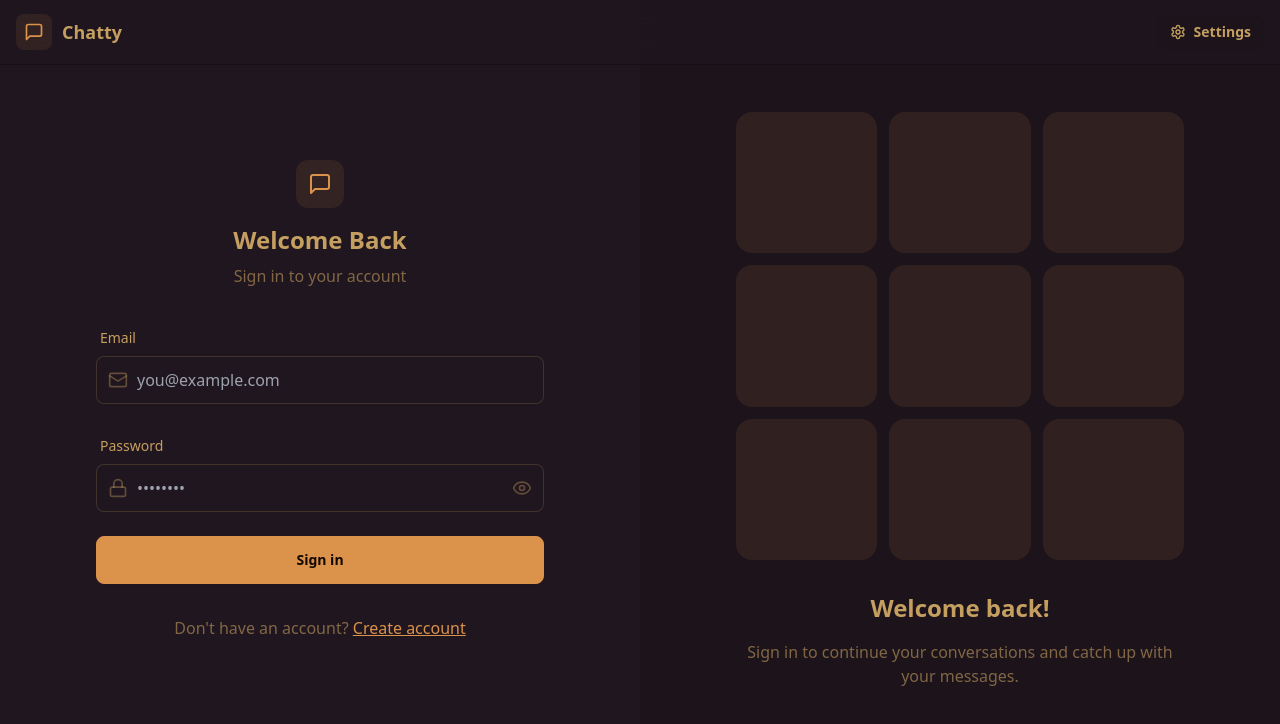
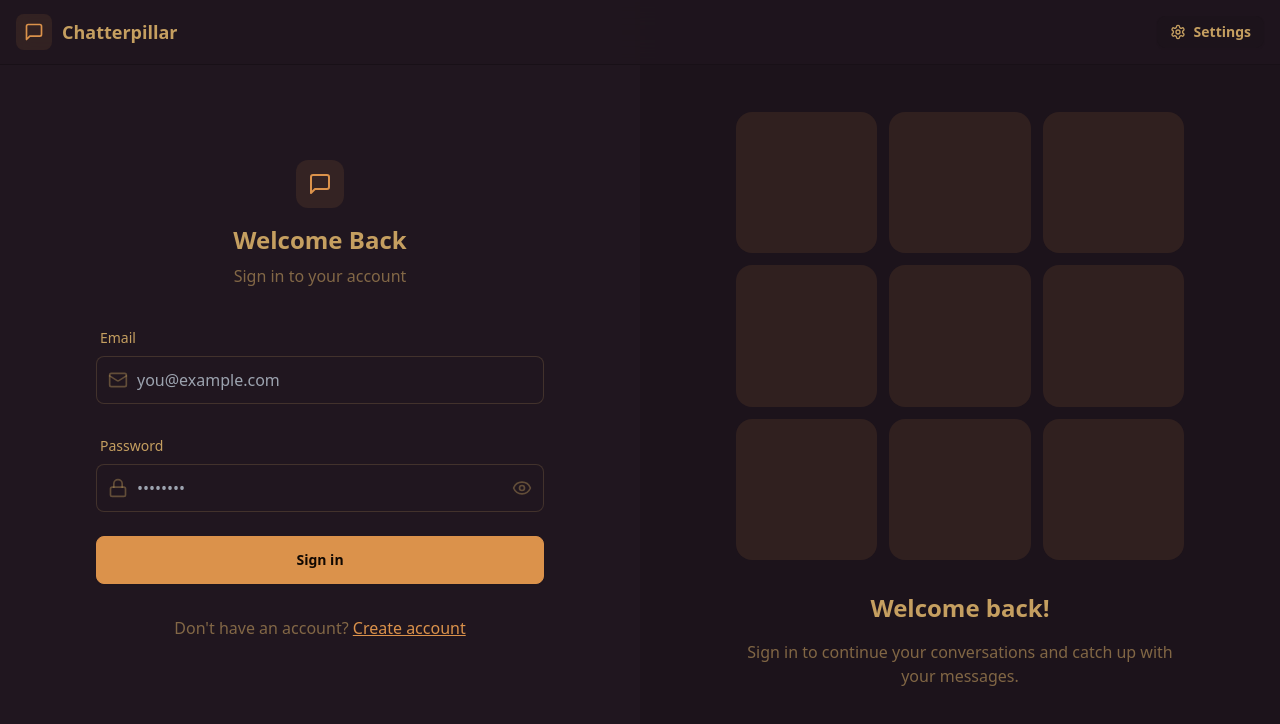
Before and after one commit to GnanaPrakashNarayana/Real-Time-Chat-Application, a React (Vite) app in the folder frontend/: page /login in a window 1280 px wide. Shown: the top 724 px of the page. Built offline with nearby package versions, Linux system fonts and the light colour scheme.

Commit message:
name update

```diff
--- a/frontend/src/components/Navbar.jsx
+++ b/frontend/src/components/Navbar.jsx
@@ -17,7 +17,7 @@ const Navbar = () => {
               <div className="size-9 rounded-lg bg-primary/10 flex items-center justify-center">
                 <MessageSquare className="w-5 h-5 text-primary" />
               </div>
-              <h1 className="text-lg font-bold">Chatty</h1>
+              <h1 className="text-lg font-bold">Chatterpillar</h1>
             </Link>
           </div>
 
--- a/frontend/src/components/NoChatSelected.jsx
+++ b/frontend/src/components/NoChatSelected.jsx
@@ -17,7 +17,7 @@ const NoChatSelected = () => {
         </div>
 
         {/* Welcome Text */}
-        <h2 className="text-2xl font-bold">Welcome to Chatty!</h2>
+        <h2 className="text-2xl font-bold">Welcome to Chatterpillar!</h2>
         <p className="text-base-content/60">
           Select a conversation from the sidebar to start chatting
         </p>
```
